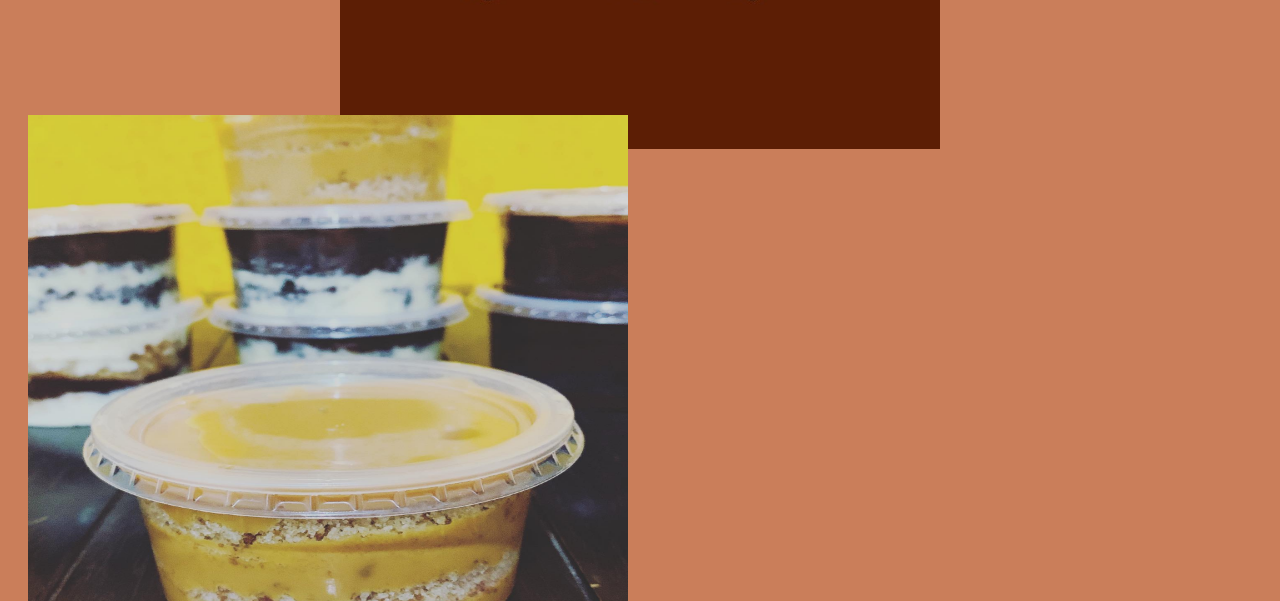
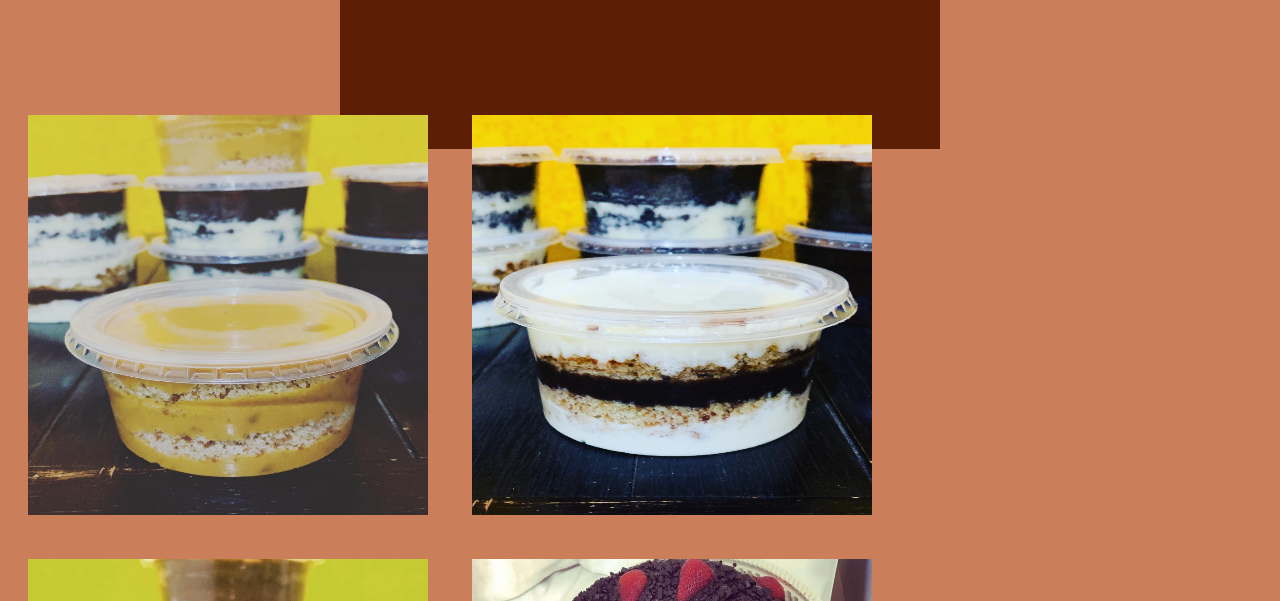
Before and after one commit to AndreMoraes35/Bendito, a plain HTML site: page index.html in a window 1280 px wide. Shown: the part 351-952 px from the top of the page. Drawn offline with Linux system fonts and the light colour scheme.

Commit message:
Update TesteCSS.css

```diff
--- a/TesteCSS.css
+++ b/TesteCSS.css
@@ -18,7 +18,7 @@ h1   {
 
 
 #bolo {
-       width: 600px; height: 600px; position: center ; top: 400px;  padding: 20px;
+       width: 400px; height: 400px; position: center ; top: 400px;  padding: 20px;
 
 }
 #icon { border-radius: 50%; padding: 5px;}
```
